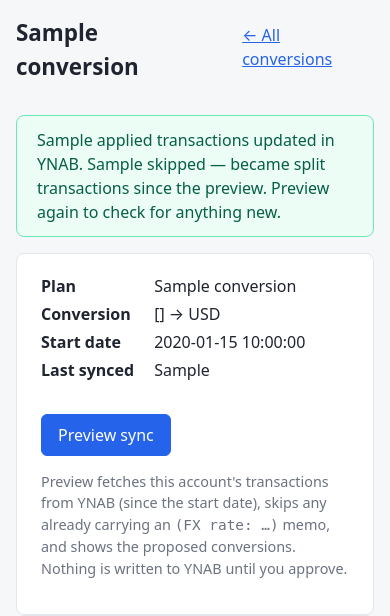
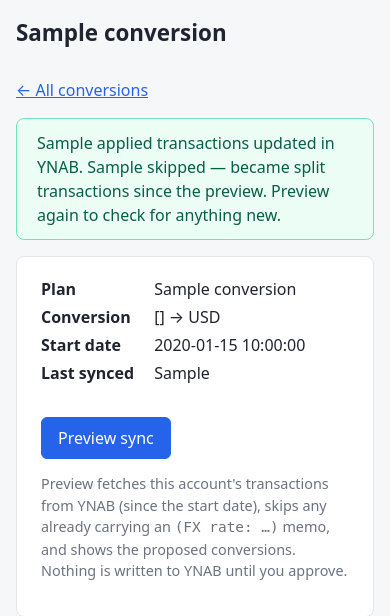
Before and after one commit to dgrant/YNAB-currency-converter, a Python web app: template app/templates/detail.html in a window 390 px wide. Shown: the part 49-665 px from the top of the page. Run offline with Jinja, Linux system fonts and the light colour scheme; the template is opened without the code that fills it: most values are stand-ins (such as "Sample title", 1, 10 or a date in 2020).

Commit message:
v0.3.1.1 fix: tidy dashboard header buttons on mobile (#29)
On small screens the conversions-page title now stacks above the action buttons, which line up in a tidy wrapping row instead of a cramped column. Desktop layout unchanged. CSS-only.

```diff
--- a/app/static/style.css
+++ b/app/static/style.css
@@ -294,6 +294,12 @@ form.inline button { margin: 0; }
   table { display: block; overflow-x: auto; }
   /* keep form controls at 16px: below that iOS Safari auto-zooms on focus */
   td.action select { font-size: 1rem; }
+  /* Stack the title above the action buttons instead of squeezing them into
+     a narrow column beside it (space-between). The buttons then sit in a tidy
+     wrapping row; zero the global button margin-top so they don't get large
+     vertical gaps when they wrap. */
+  .page-head { flex-direction: column; align-items: stretch; gap: 0.75rem; }
+  .head-actions > button, .head-actions > .button { margin-top: 0; }
 }
 
 footer {
```
Also changed, not shown: CHANGELOG.md, 1 other file.
